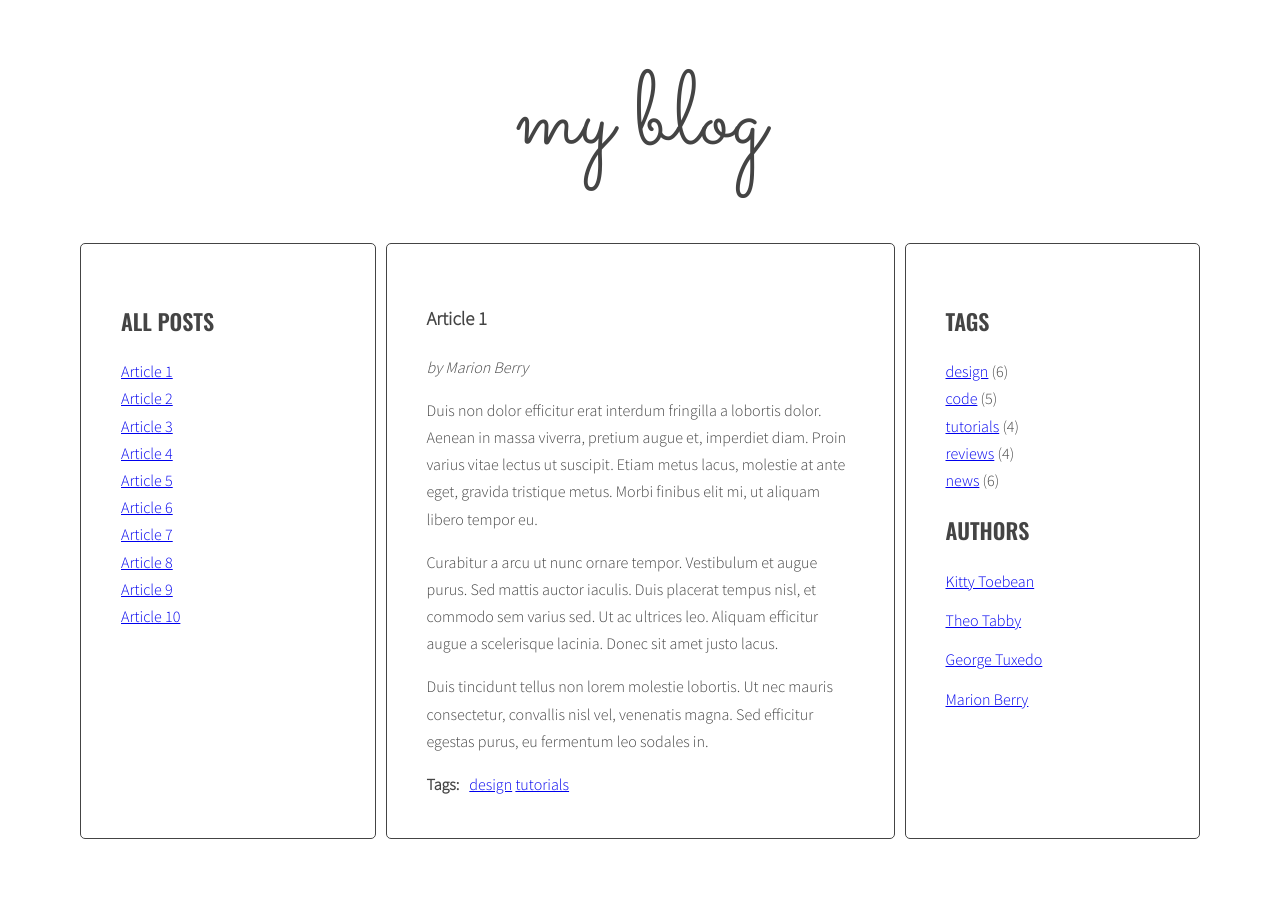
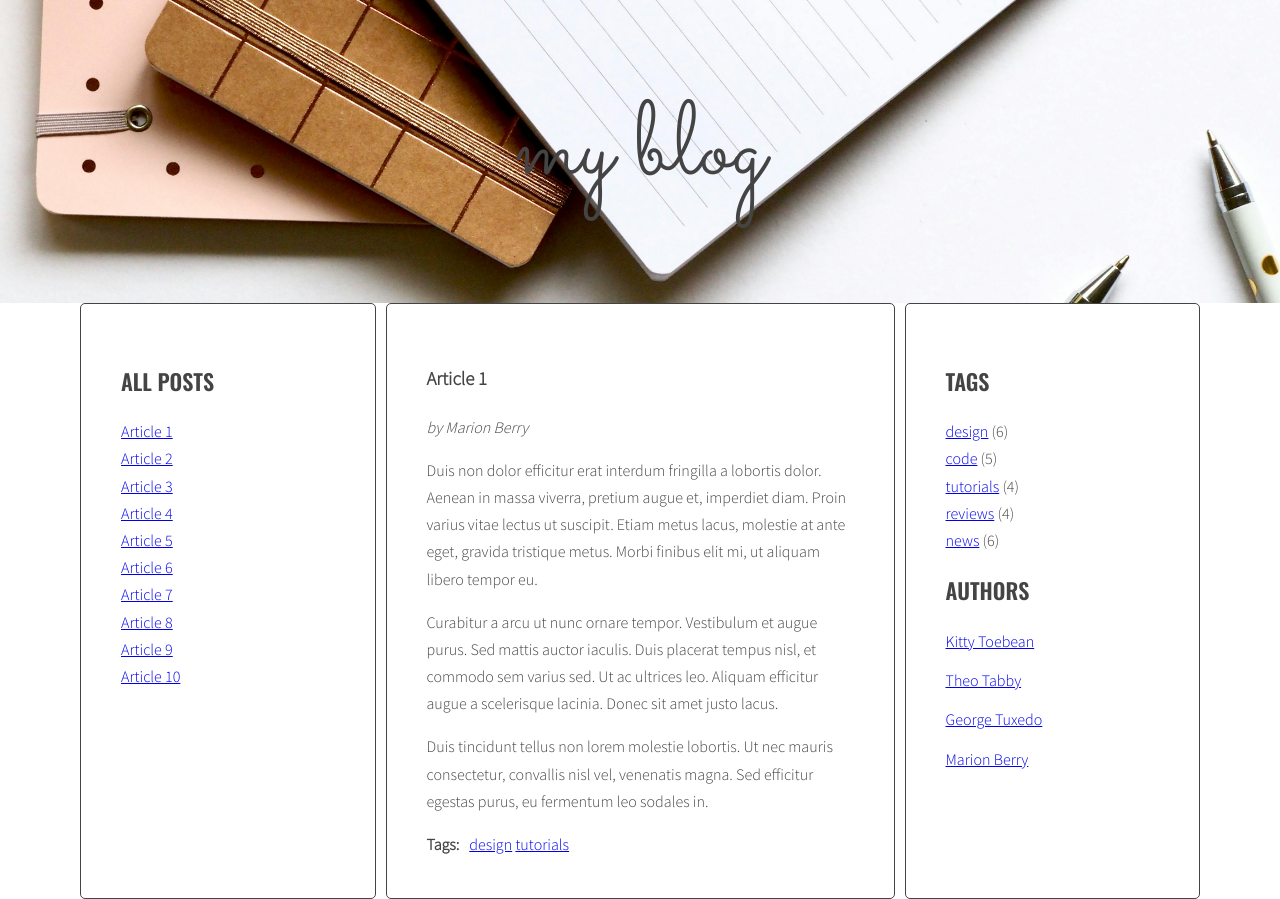
Before and after one commit to mGrzanek/js-blog, a website: page index.html in a window 1280 px wide. Before the commit the page ends 847 px from the top, so only its background shows below. Drawn offline with nearby package versions, Linux system fonts and the light colour scheme.

Commit message:
Add header to html code

```diff
--- a/index.html
+++ b/index.html
@@ -8,8 +8,10 @@
     </head>
     <body>
         <div class="blog">
+          <header>
+            <h1 class="logo">my blog</h1>
+          </header>
           <div class="container">
-              <h1 class="logo">my blog</h1>
             <main class="wrapper">
               <aside class="sidebar" aria-label="Primary">
                 <h2 class="section-title">All posts</h2>
--- a/js/script.js
+++ b/js/script.js
@@ -31,7 +31,6 @@
 
         /* find the correct article using the selector (value of 'href' attribute) */
         const correctArticle = document.querySelector(hrefAttributeLink);
-        console.log(correctArticle);
 
         /* add class 'active' to the correct article */
         correctArticle.classList.add('active');
@@ -63,7 +62,6 @@
 
         titleList.innerHTML = html;
         const links = document.querySelectorAll('.titles a');
-        console.log('links: ', links);
 
         for(let link of links) {
             link.addEventListener('click', clickedTitleHandler);
--- a/sass/style.scss
+++ b/sass/style.scss
@@ -22,6 +22,7 @@ body {
   font-weight: 300;
   font-size: 16px;
   line-height: 1.7;
+  margin: 0;
 }
 
 .container {
@@ -66,12 +67,18 @@ body {
 
 /* Logo */
 
+header {
+  background: url('./../images/pexels-jessbaileydesign-867483.jpg') 0/cover no-repeat;
+  margin: 0;
+  padding: 30px;
+  width: 100%;
   .logo {
     font-family: $font-logo;
     font-weight: 400;
     font-size: 104px;
     line-height: 1;
     text-align: center;
+  }
 }
 
 /* Lists */
```
Also changed, not shown: css/style.css, images/pexels-jessbaileydesign-867483.jpg (added), 1 other file. Lines whose indentation alone changed are shown as unchanged.
